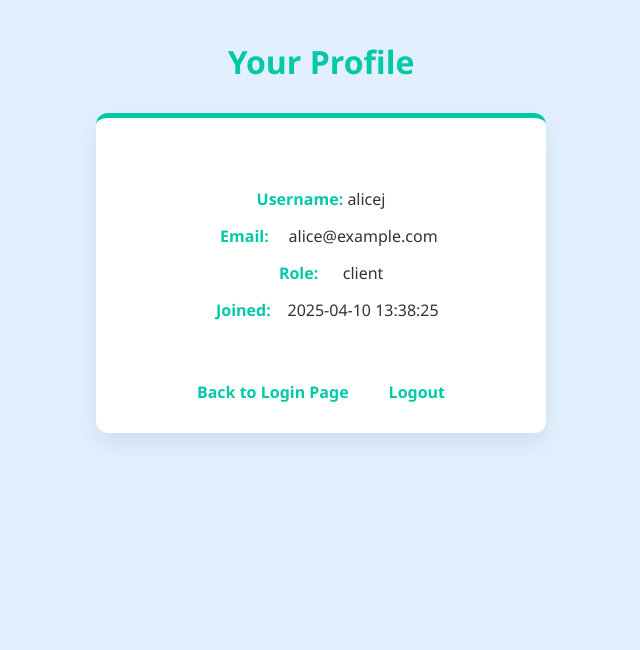
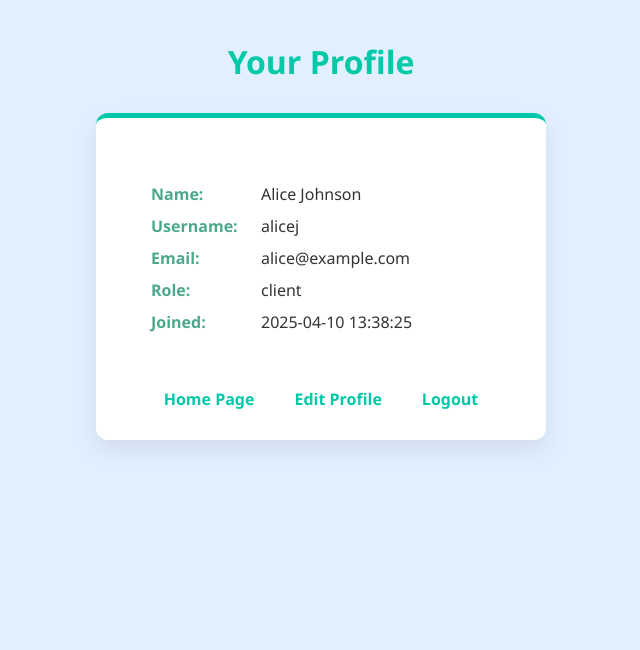
Before and after one commit to Pjoca/ltw-project-ltw03g03, a PHP site: page /pages/profile.php in a window 1280 px wide. Shown: the top 650 px of the page, without its empty margins (319-959 px from the left). Run offline with PHP 8.4, Linux system fonts and the light colour scheme; the visitor is signed in with stand-in values (Sample User, id 1); data comes from the database, SQL or seed files in the repository; both versions use the stored data as it was after the commit.

Commit message:
Edit Profile

```diff
--- a/css/style.css
+++ b/css/style.css
@@ -132,20 +132,29 @@ footer {
   max-width: 400px;
   border-radius: var(--radius);
   box-shadow: none;
-  text-align: left;
 }
 
-.profile-card p {
-  margin: 15px 0;
+/*Row Layout*/
+.profile-row {
+  display: flex;
+  margin: 10px 0;
   font-size: 1rem;
   color: var(--text-color);
 }
 
-.profile-card strong {
-  color: var(--primary-color);
-  display: inline-block;
-  min-width: 80px;
+.profile-row .label {
+  font-weight: bold;
+  color: var(--label-color);
+  min-width: 100px;
+  text-align: left;
+  margin-right: 10px;
 }
+
+.profile-row span:last-child {
+  flex: 1;
+  text-align: left;
+}
+
 
 .profile-links {
   margin-top: 30px;
--- a/templates/profile.tpl.php
+++ b/templates/profile.tpl.php
@@ -1,12 +1,44 @@
 <?php function draw_profile(array $user) { ?>
   <div class="profile-card">
-    <p><strong>Username:</strong> <?= htmlspecialchars($user['username']) ?></p>
-    <p><strong>Email:</strong> <?= htmlspecialchars($user['email']) ?></p>
-    <p><strong>Role:</strong> <?= htmlspecialchars($user['role']) ?></p>
-    <p><strong>Joined:</strong> <?= htmlspecialchars($user['created_at']) ?></p>
-  </div>
-  <div class="profile-actions">
-      <a href="login.php">Back to Login Page</a>
-      <a href="logout.php">Logout</a>
-  </div>
+  <div class="profile-row"><span class="label">Name:</span> <span><?= htmlspecialchars($user['name']) ?></span></div>
+  <div class="profile-row"><span class="label">Username:</span> <span><?= htmlspecialchars($user['username']) ?></span></div>
+  <div class="profile-row"><span class="label">Email:</span> <span><?= htmlspecialchars($user['email']) ?></span></div>
+  <div class="profile-row"><span class="label">Role:</span> <span><?= htmlspecialchars($user['role']) ?></span></div>
+  <div class="profile-row"><span class="label">Joined:</span> <span><?= htmlspecialchars($user['created_at']) ?></span></div>
+</div>
+
+<div class="profile-actions">
+  <a href="login.php">Home Page</a>
+  <a href="/../edit/profile.edit.php">Edit Profile</a>
+  <a href="logout.php">Logout</a>
+</div>
 <?php } ?>
+
+<?php function draw_edit_profile(array $user) { ?>
+    <form action="../actions/action_edit_profile.php" method="post">
+      <div>
+        <label for="name">Name:</label>
+        <input type="text" id="name" name="name" value="<?= htmlspecialchars($user['name']) ?>" required>
+      </div>
+      <div>
+        <label for="username">Username:</label>
+        <input type="text" id="username" name="username" value="<?= htmlspecialchars($user['username']) ?>" required>
+      </div>
+      <div>
+        <label for="email">Email:</label>
+        <input type="email" id="email" name="email" value="<?= htmlspecialchars($user['email']) ?>" required>
+      </div>
+      <div>
+        <label for="password">New Password (leave blank to keep current):</label>
+        <input type="password" id="password" name="password">
+      </div>
+      <div>
+        <label for="confirm_password">Confirm New Password:</label>
+        <input type="password" id="confirm_password" name="confirm_password">
+      </div>
+      <div>
+        <input type="submit" value="Save Changes">
+      </div>
+    </form>
+    <p><a href="/../pages/profile.php">Back to Profile</a></p>
+<?php } ?>
```
Also changed, not shown: actions/action_edit_profile.php (added, +62 -0 lines), edit/profile.edit.php (added, +41 -0 lines), database/database.db.
